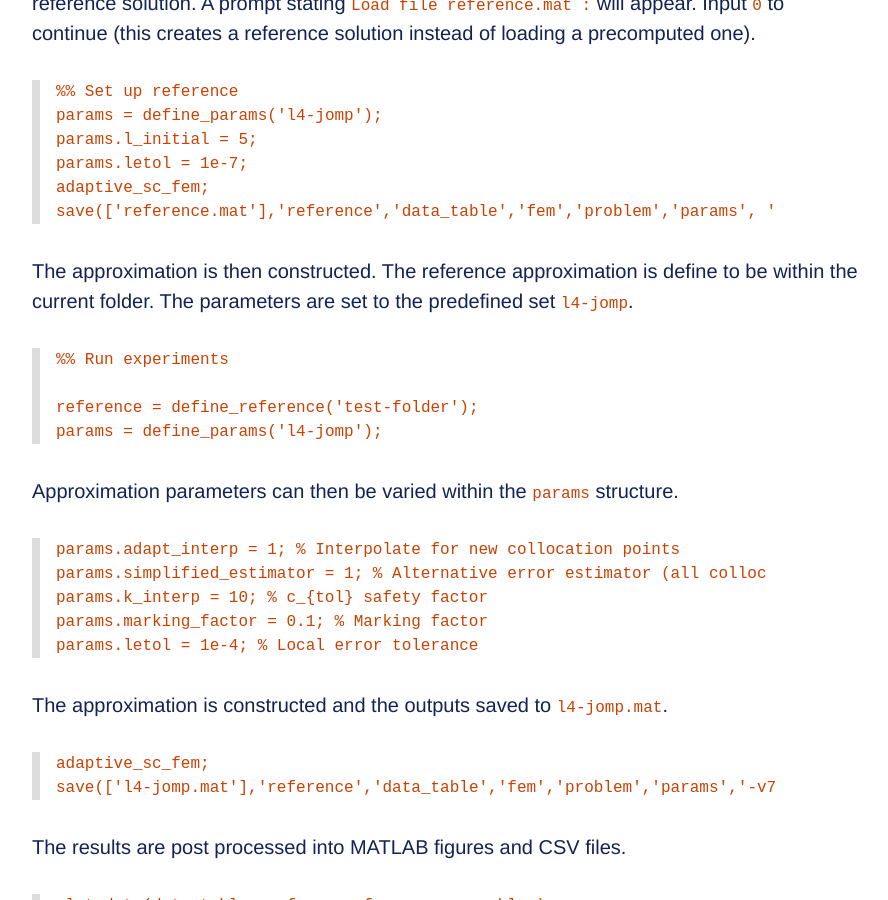
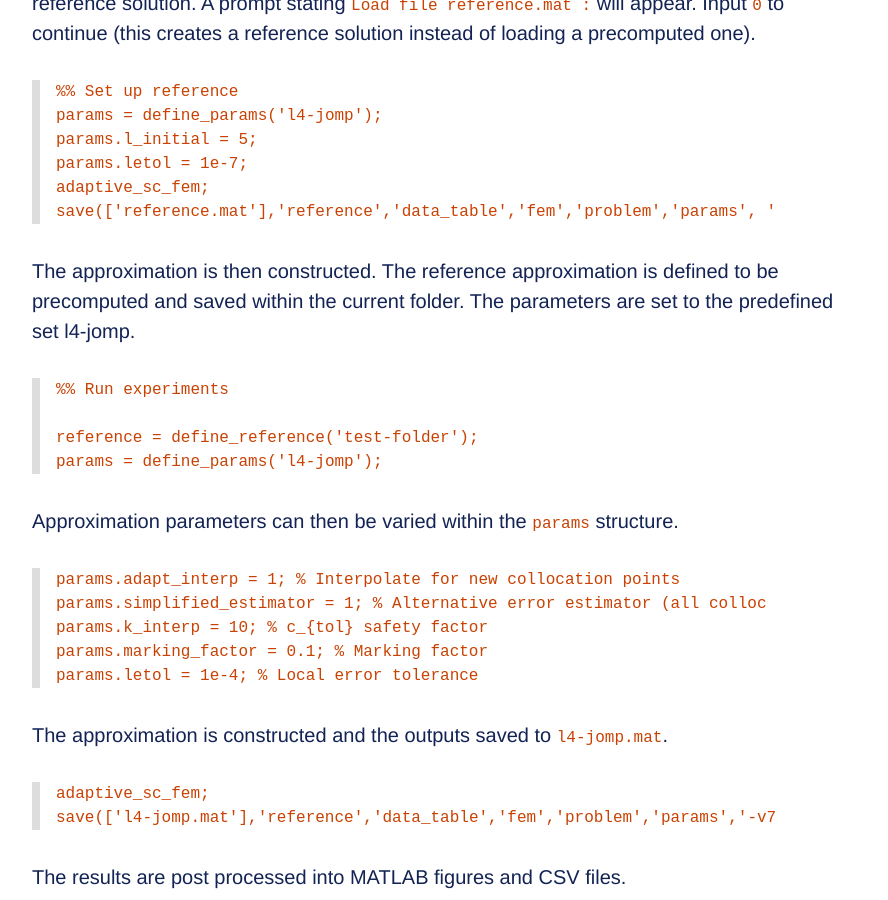
Before and after one commit to benmkent/benmkent.github.io, a Jekyll site: the page built from _posts/adaptivescfemcoderelease/2023-05-29-coderelease.md, in a window 1280 px wide and 900 px high, scrolled down 1441 px. Shown: the whole window, without its empty margins (112-1000 px from the left). Built offline with Jekyll 4.4.1, drawn with Linux system fonts in a browser that asks for light colours.

Commit message:
Update 2023-05-29-coderelease.md

````diff
--- a/_posts/adaptivescfemcoderelease/2023-05-29-coderelease.md
+++ b/_posts/adaptivescfemcoderelease/2023-05-29-coderelease.md
@@ -41,10 +41,9 @@ params.letol = 1e-7;
 adaptive_sc_fem;
 save(['reference.mat'],'reference','data_table','fem','problem','params', '-v7.3')
 ```
-
 The approximation is then constructed.
-The reference approximation is define to be within the current folder.
-The parameters are set to the predefined set ```l4-jomp```.
+The reference approximation is defined to be precomputed and saved within the current folder.
+The parameters are set to the predefined set l4-jomp.
 ```matlab
 %% Run experiments
 
````
